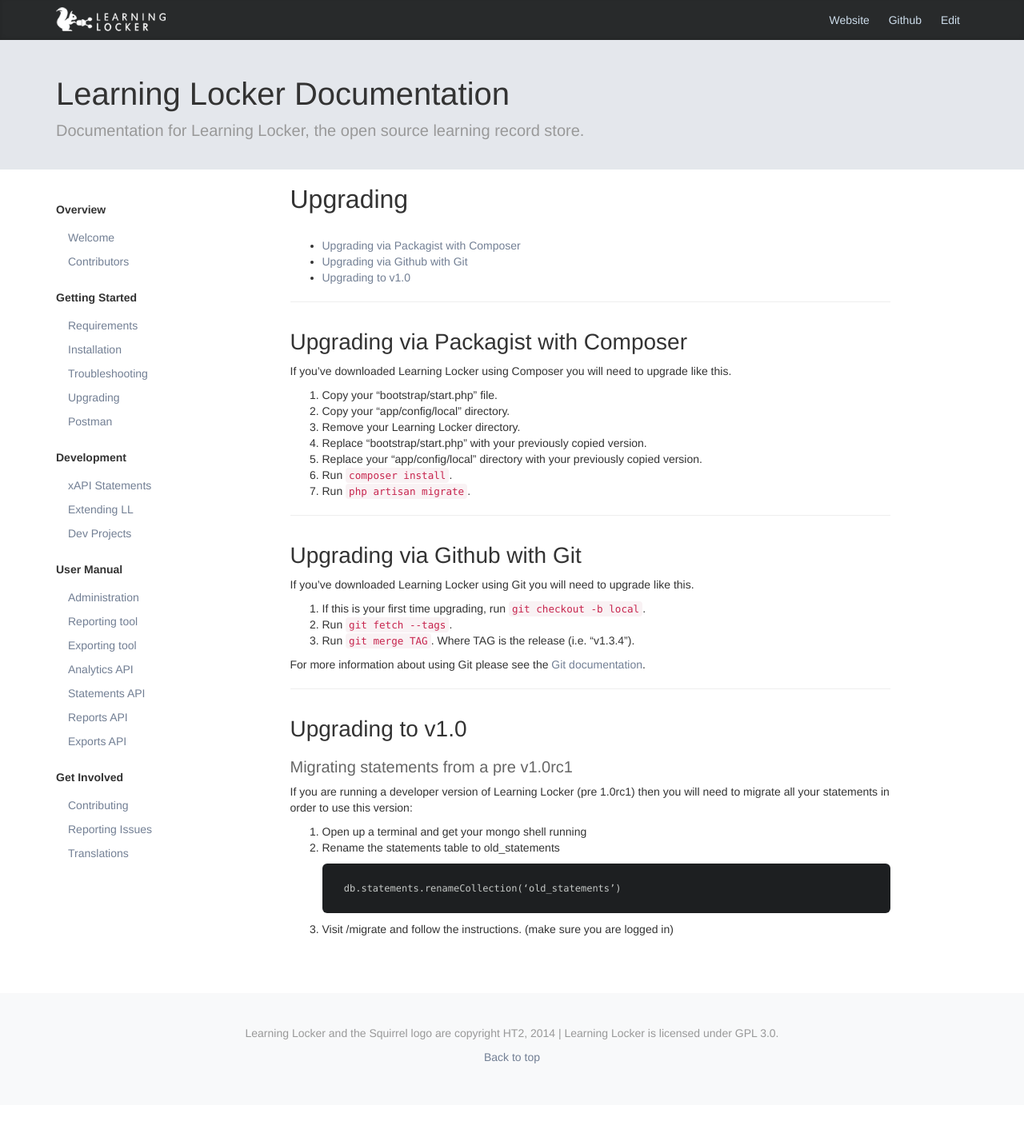
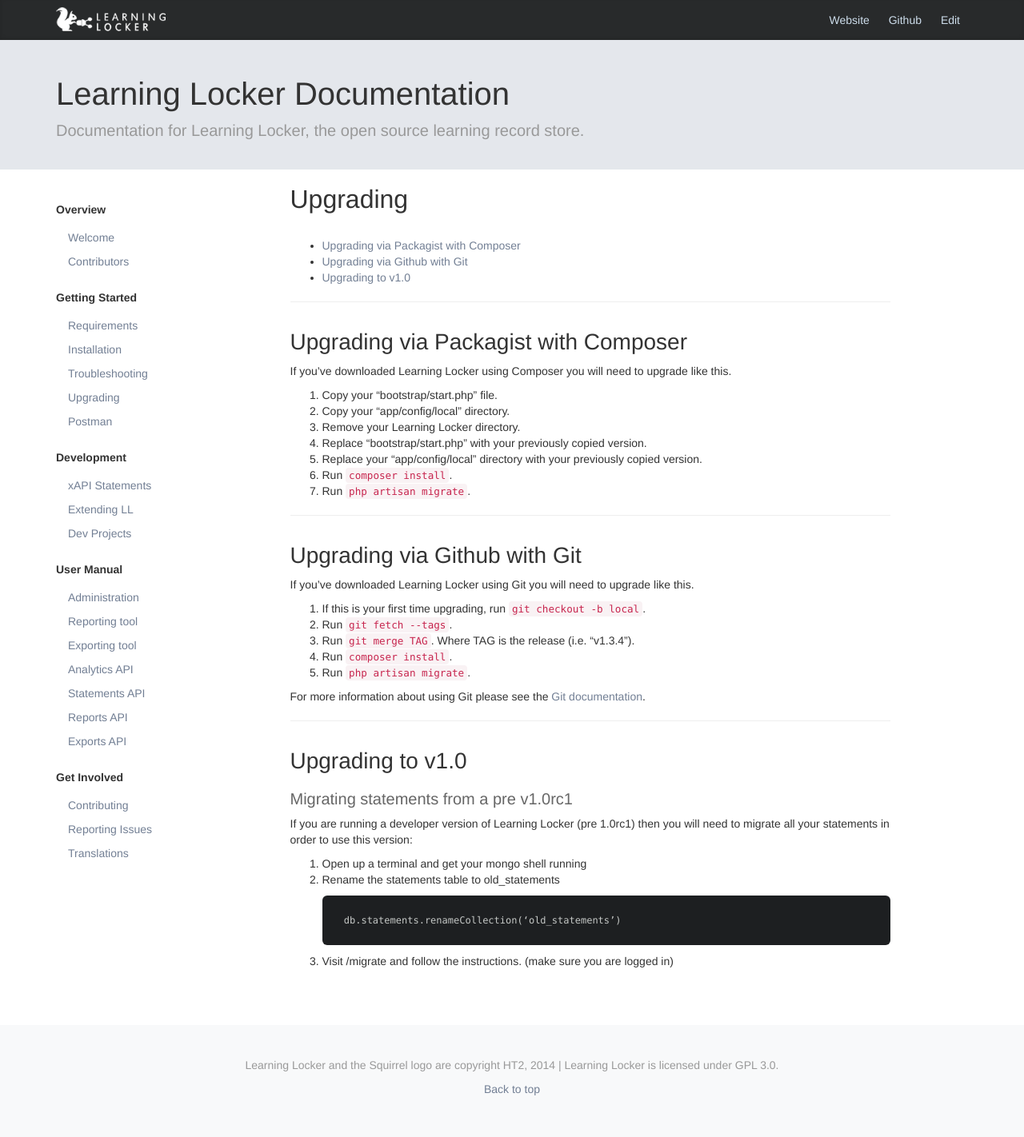
Before and after one commit to LearningLocker/docs, a Jekyll site: the page built from upgrading.md, in a window 1280 px wide. Shown: the whole page at 80% size. Built offline with Jekyll 4.4.1, drawn with Linux system fonts in a browser that asks for light colours; nearby versions of some CDN libraries; before the commit the page ends 1382 px from its top, so only the background shows below that.

Commit message:
Corrects numbering. Adds missing steps.

```diff
--- a/upgrading.md
+++ b/upgrading.md
@@ -24,6 +24,8 @@
 1. If this is your first time upgrading, run `git checkout -b local`.
 2. Run `git fetch --tags`.
 3. Run `git merge TAG`. Where TAG is the release (i.e. "v1.3.4").
+4. Run `composer install`.
+5. Run `php artisan migrate`.
 
 For more information about using Git please see the [Git documentation](http://git-scm.com/).
 
```
Also changed, not shown: other parts of upgrading.md (+1 -1 lines).
